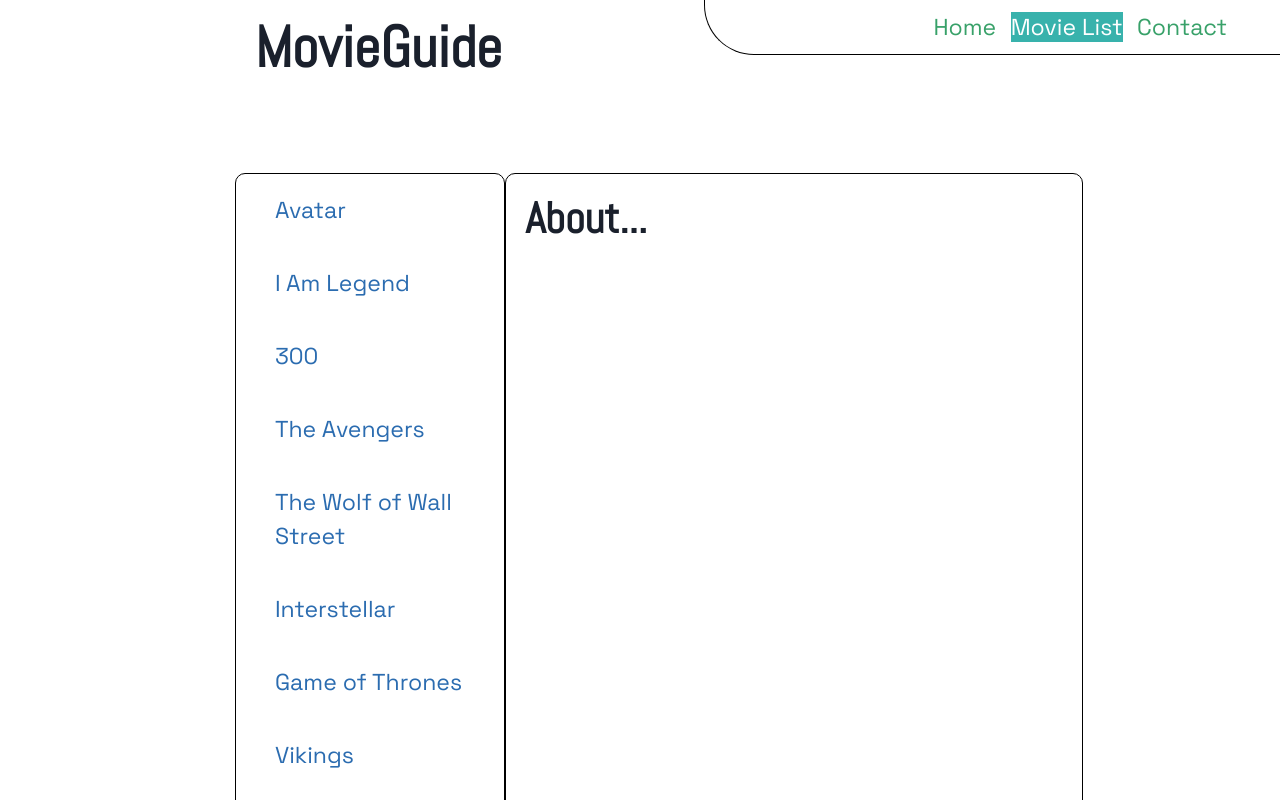
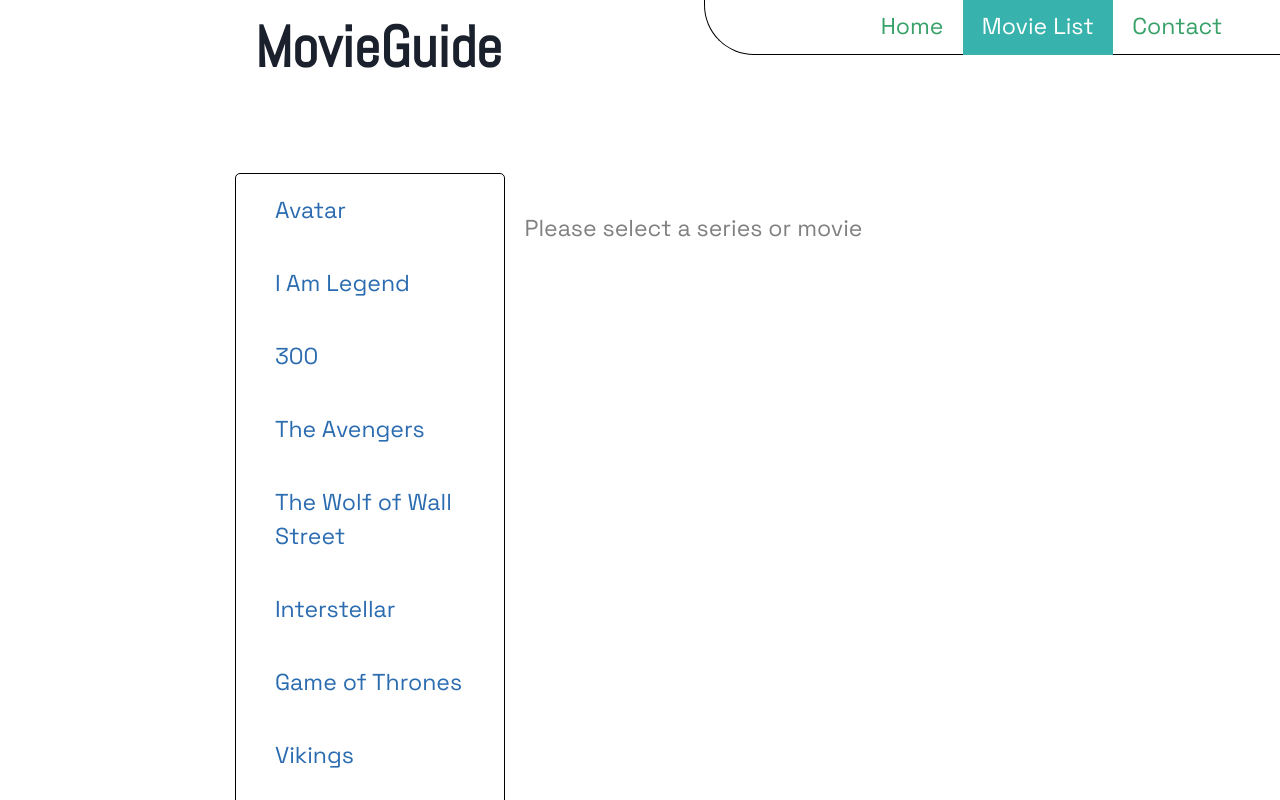
Before and after one commit to ffdietz/routes-and-styles, a React (Create React App) app: page /movies in a window 1280 px wide. Built offline with nearby package versions, Linux system fonts and the light colour scheme; data requests are answered from the project's data file.

Commit message:
movie details layout screenshots done

```diff
--- a/src/component/MovieDetails.tsx
+++ b/src/component/MovieDetails.tsx
@@ -1,6 +1,6 @@
 import { useEffect, useState } from 'react';
 import { useParams } from 'react-router-dom';
-import { Container, Heading } from '@chakra-ui/react';
+import { Container, Text } from '@chakra-ui/react';
 import { getMovieById } from '../services/http';
 import { MovieType } from '../types/types';
 import MovieDetailsLayout from './MovieDetailsLayout';
@@ -20,16 +20,14 @@ function MovieDetails() {
   }, [params]);
 
   return (
-    <Container
-      w="full"
-      h="full"
-      border="1px solid Black"
-      borderRadius="10px"
-      padding="1rem"
-      margin="auto"
-    >
-      <Heading as="h3">About...</Heading>
-      {movieToShow && <MovieDetailsLayout {...movieToShow} />}
+    <Container>
+      {movieToShow ?
+        <MovieDetailsLayout {...movieToShow} />
+        :
+        <Text color="gray" marginTop='2rem' >
+          Please select a series or movie
+        </Text>
+      }
     </Container>
   );
 }
--- a/src/component/MovieDetailsLayout.tsx
+++ b/src/component/MovieDetailsLayout.tsx
@@ -1,5 +1,5 @@
 import React from 'react'
-import { Box, Heading, Text } from '@chakra-ui/react';
+import { Box, Container, Heading, Text, Image, HStack } from '@chakra-ui/react';
 import { MovieType} from '../types/types'
 
 function MovieDetailsLayout({
@@ -10,25 +10,58 @@ function MovieDetailsLayout({
    Director,
    Actors,
    Plot,
-
+   Images
   }: MovieType) {
 
+    console.log(Images)
+
   return (
-    <>
-      <Box>
-        <Heading as="h1" fontSize="3rem">{Title}</Heading>
+    <Container
+      w="full"
+      h="full"
+      border="1px solid Black"
+      borderRadius="5px"
+      padding="1rem"
+      overflow='scroll'
+      paddingBottom='5rem'
+    >
+      <Heading as="h3">About...</Heading>
+      <Box margin="2rem 0">
+        <Heading as="h1" fontSize="3rem">
+          {Title}
+        </Heading>
         <Text>{Year}</Text>
       </Box>
       <Box>
+        <Text fontWeight="bold">{Genre}</Text>
         <Text>[{Runtime}]</Text>
-        <Text>{Genre}</Text>
       </Box>
-      <Box>
-        <Text>Directed by: {Director}</Text>
-        <Text>Actors: {Actors}</Text>
+      <Box marginTop="1rem">
+        <Text fontWeight="bold">Directed by: </Text>
+        <Text>{Director}</Text>
+      </Box>
+      <Box marginTop="1rem">
+        <Text fontWeight="bold">Actors: </Text>
+        <Text>{Actors}</Text>
+      </Box>
+      <Box marginTop="1rem">
+        <Text fontWeight="bold">Plot: </Text>
         <Text>{Plot}</Text>
       </Box>
-    </>
+      <Box marginTop="2rem">
+        <Heading as="h5">Screenshots</Heading>
+        <HStack overflowY='scroll'>
+          {
+            Images ?
+              Images.map((image) =>
+                <Image src={image} alt=""/>
+              )
+              :
+              <Text>No images to show...</Text>
+          }
+        </HStack>
+      </Box>
+    </Container>
   );
 }
 
--- a/src/component/MovieList.tsx
+++ b/src/component/MovieList.tsx
@@ -26,7 +26,7 @@ function MoviesList() {
     <Flex
       flexDirection="column"
       border="1px solid Black"
-      borderRadius={10}
+      borderRadius= "5"
       overflow="scroll"
     >
       {!isLoading &&
--- a/src/styles/Navbar.ts
+++ b/src/styles/Navbar.ts
@@ -19,7 +19,7 @@ export const NavbarLink = chakra(Link, {
   baseStyle: {
     textDecoration: 'none',
     color: 'green.500',
-    marginRight: [3],
+    padding:'0.7rem 1rem',
     transition: '600ms ease',
   },
 });
```
